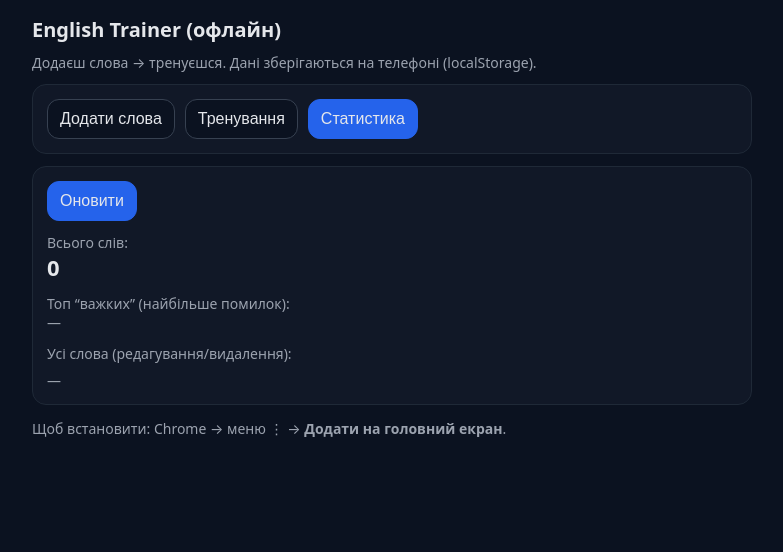
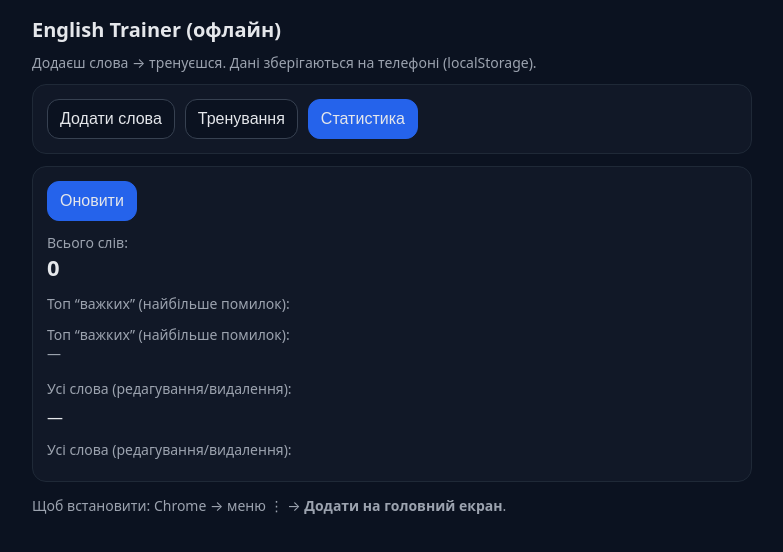
Before and after one commit to Spachinskiy/english-trainer, a plain HTML site: page index.html in a window 1280 px wide. Both pictures are taken after a click on the button "Статистика". Shown: the whole page, without its empty margins (248-1031 px from the left). Drawn offline with Linux system fonts and the light colour scheme.

Commit message:
Update index.html

```diff
--- a/index.html
+++ b/index.html
@@ -94,7 +94,15 @@
         <div id="totalWords" class="big">0</div>
 
         <div style="margin-top:12px;" class="muted">Топ “важких” (найбільше помилок):</div>
-        <div id="hardList" class="muted">—</div>
+        <div style="margin-top:12px;" class="muted">
+  Топ “важких” (найбільше помилок):
+</div>
+<div id="hardList" class="muted">—</div>
+
+<div style="margin-top:16px;" class="muted">
+  Усі слова (редагування/видалення):
+</div>
+<div id="wordList" style="margin-top:8px;"></div>
         <div style="margin-top:12px;" class="muted">Усі слова (редагування/видалення):</div>
         <div id="wordList" class="muted" style="margin-top:8px;"></div>
       </div>
```
